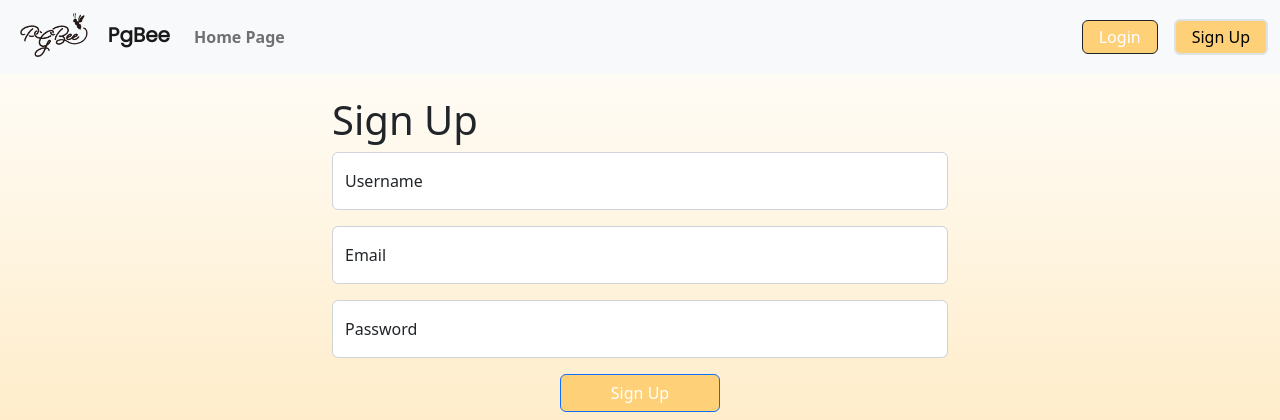
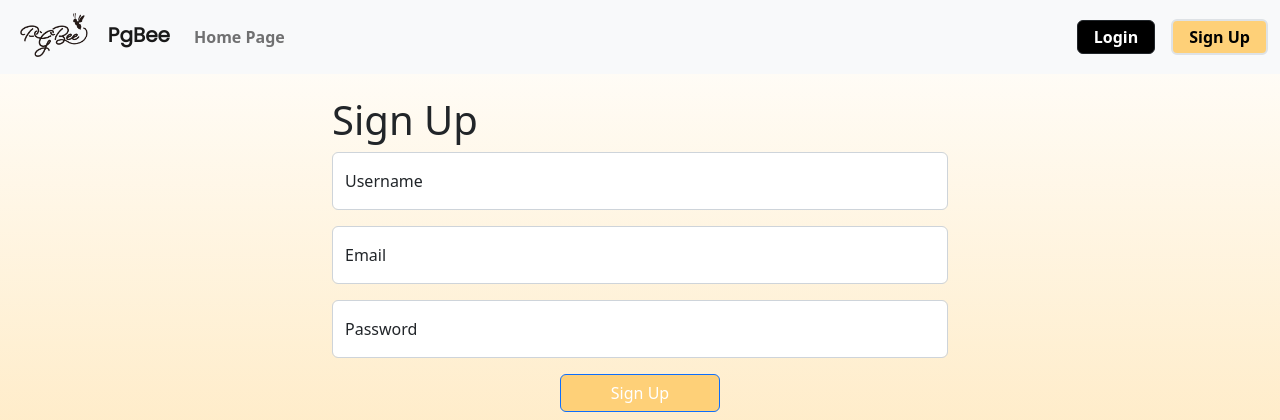
Before and after one commit to riVFerd/pg-store, a PHP site: page /user/signup in a window 1280 px wide. Shown: the top 420 px of the page. Run offline with PHP 8.4, Linux system fonts and the light colour scheme; some libraries are stand-ins or nearby versions.

Commit message:
set theme, color and clean some code

```diff
--- a/app/views/templates/header.php
+++ b/app/views/templates/header.php
@@ -42,8 +42,8 @@
             <div class="d-flex align-items-center">
                 <?php
                 if (!isset($_SESSION['user'])) {
-                    echo '<a class="btn btn-dark mx-3 px-3 py-1" href="/user/login">Login</a>';
-                    echo '<a class="btn btn-light border border-2 text-nowrap me-3s px-3 py-1" href="/user/signup">Sign Up</a>';
+                    echo '<a class="btn btn-dark mx-3 px-3 py-1 fw-bold" href="/user/login">Login</a>';
+                    echo '<a class="btn btn-light border border-2 text-nowrap me-3s px-3 py-1 fw-bold" href="/user/signup">Sign Up</a>';
                 } else {
                     if ($_SESSION['user']['user_role'] == 1) {
                         echo '<a class="btn btn-dark me-3 px-3 py-1" href="/products">Products</a>';
--- a/app/views/templates/style.html
+++ b/app/views/templates/style.html
@@ -39,6 +39,15 @@
         }
     }
 
+    #logoutButton {
+        background-color: rgba(0, 0, 0, 0);
+        border: 2px solid red;
+    }
+
+    #logoutButton:hover {
+        color: var(--orange);
+    }
+
     /* Bootstrap class */
     .btn {
         background-color: var(--orange);
@@ -47,6 +56,16 @@
     .btn:hover {
         background-color: var(--light-orange);
         border: 2px solid var(--orange);
+    }
+
+    a.btn-secondary {
+        background-color: #aaaaaa;
+        color: black;
+        font-weight: bolder;
+    }
+
+    .btn-dark {
+        background-color: black;
     }
 
     .text-waring {
```
